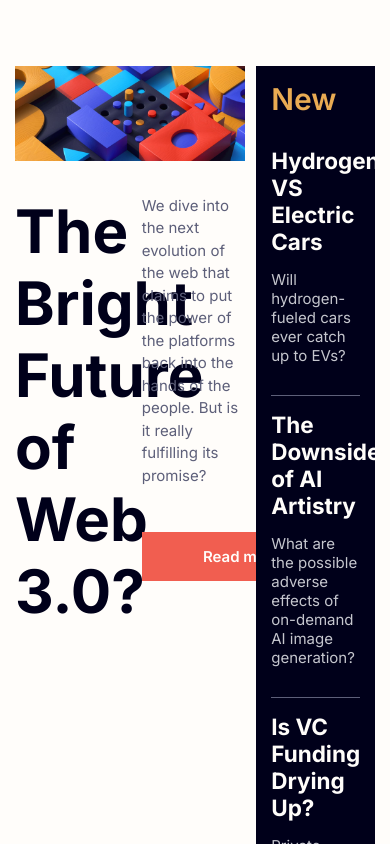
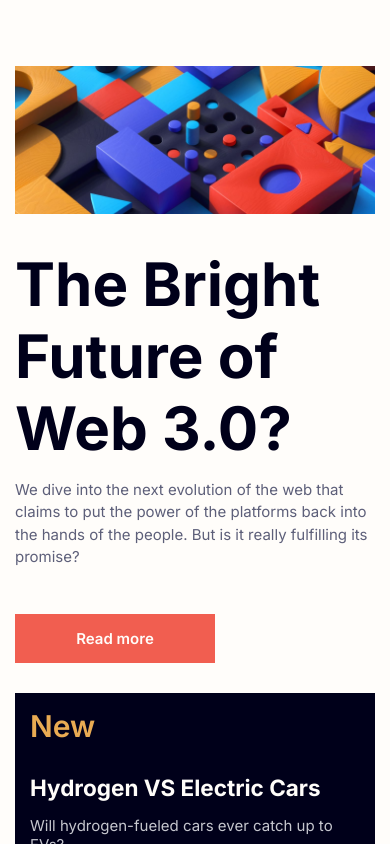
Before and after one commit to Fadili-Abderrahmane/news-homepage, a React (Create React App) app: page / in a window 390 px wide. Shown: the top 844 px of the page. Built offline with nearby package versions, Linux system fonts and the light colour scheme.

Commit message:
responsive

```diff
--- a/src/components/Banner/banner.styles.ts
+++ b/src/components/Banner/banner.styles.ts
@@ -5,10 +5,19 @@ export const BannerContainer = styled(Container)`
 	padding-top: 2rem;
 	display: flex;
 	justify-content: space-between;
+
+	@media screen and (max-width: 830px) {
+		flex-direction: column;
+	}
 `;
 
 export const BannerLeft = styled.div`
 	width: 64%;
+
+	@media screen and (max-width: 830px) {
+		width: 100%;
+		margin-bottom: 2rem;
+	}
 `;
 
 export const BannerImage = styled.img`
@@ -19,16 +28,29 @@ export const BannerContent = styled.div`
 	display: flex;
 	justify-content: space-between;
 	margin-top: 2rem;
+
+	@media screen and (max-width: 830px) {
+		flex-direction: column;
+	}
 `;
 
 export const BannerContentLeft = styled.div`
 	width: 45%;
+
+	@media screen and (max-width: 830px) {
+		width: 100%;
+	}
 `;
 
 export const BannerContentRight = styled.div`
 	width: 45%;
 	display: flex;
 	flex-direction: column;
+
+	@media screen and (max-width: 830px) {
+		width: 100%;
+		margin-top: 1rem;
+	}
 `;
 
 export const BannerTitle = styled.h1`
@@ -51,10 +73,18 @@ export const BannerButton = styled.a`
 	font-weight: 600;
 	width: 200px;
 	text-decoration: none;
+
+	&:hover {
+		background-color: var(--very-dark-blue);
+	}
 `;
 
 export const BannerRight = styled.div`
 	width: 33%;
+
+	@media screen and (max-width: 830px) {
+		width: 100%;
+	}
 `;
 
 export const BannerNew = styled.div`
@@ -80,6 +110,11 @@ export const NewItem = styled.div`
 
 export const NewItemTitle = styled.h2`
 	color: var(--off-white);
+
+	&:hover {
+		color: var(--soft-orange);
+		cursor: pointer;
+	}
 `;
 
 export const NewItemText = styled.p`
--- a/src/components/Navbar/navbar.styles.ts
+++ b/src/components/Navbar/navbar.styles.ts
@@ -85,6 +85,10 @@ export const MenuLink = styled.a`
 	text-decoration: none;
 	font-weight: 600;
 
+	&:hover {
+		color: var(--soft-orange);
+	}
+
 	@media screen and (max-width: 640px) {
 		color: var(--very-dark-blue);
 	}
--- a/src/components/News/news.styles.ts
+++ b/src/components/News/news.styles.ts
@@ -38,6 +38,11 @@ export const ArticelNumber = styled.span`
 export const ArticelTitle = styled.h3`
 	color: var(--very-dark-blue);
 	margin: 0.7rem 0;
+
+	&:hover {
+		color: var(--soft-orange);
+		cursor: pointer;
+	}
 `;
 
 export const ArticleText = styled.p`
--- a/src/global-style.ts
+++ b/src/global-style.ts
@@ -30,7 +30,6 @@ const GlobalStyle = createGlobalStyle`
 
    body {
       background-color: var(--off-white);
-      height:5000px;
    }
 
 `;
```
